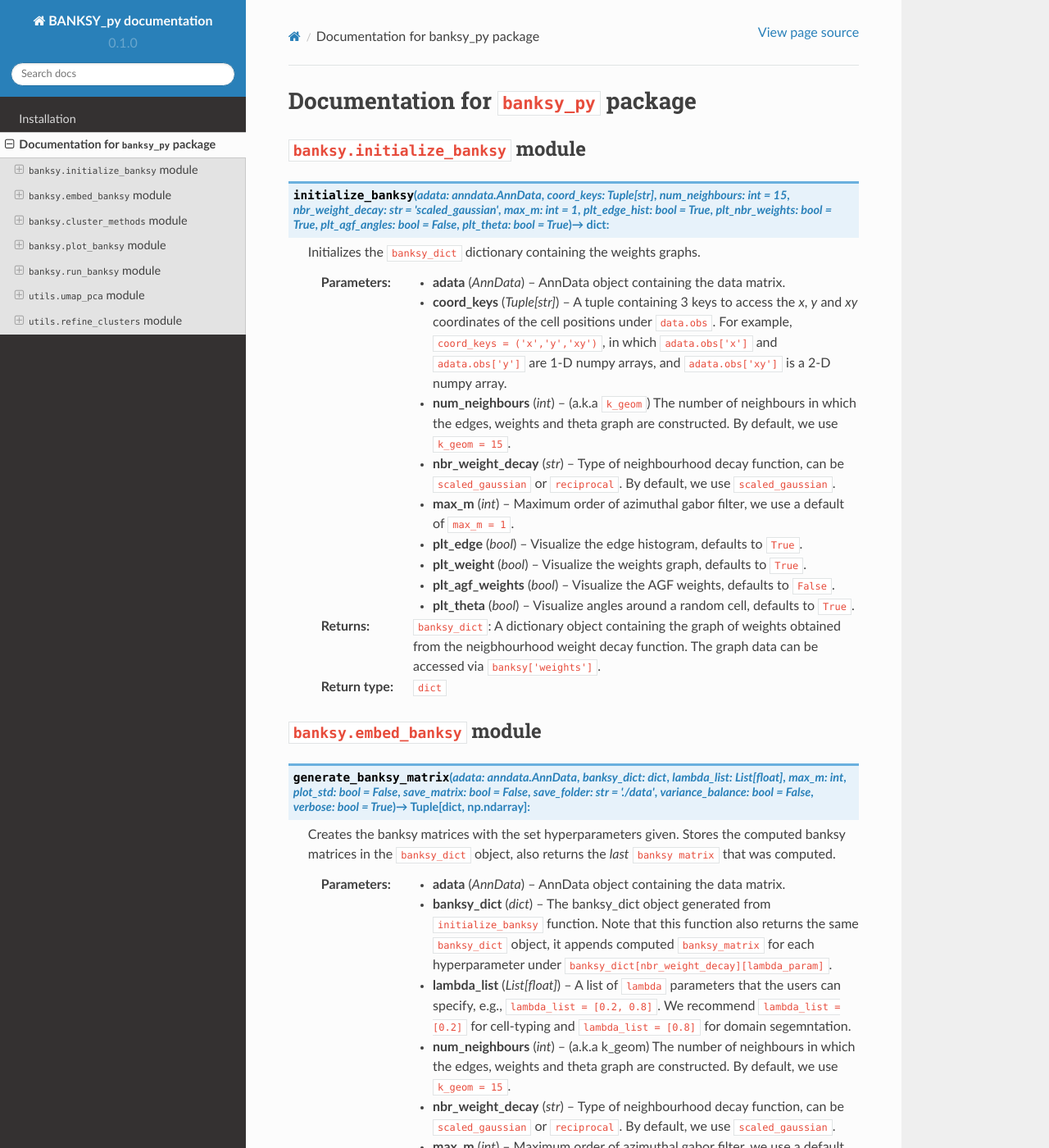
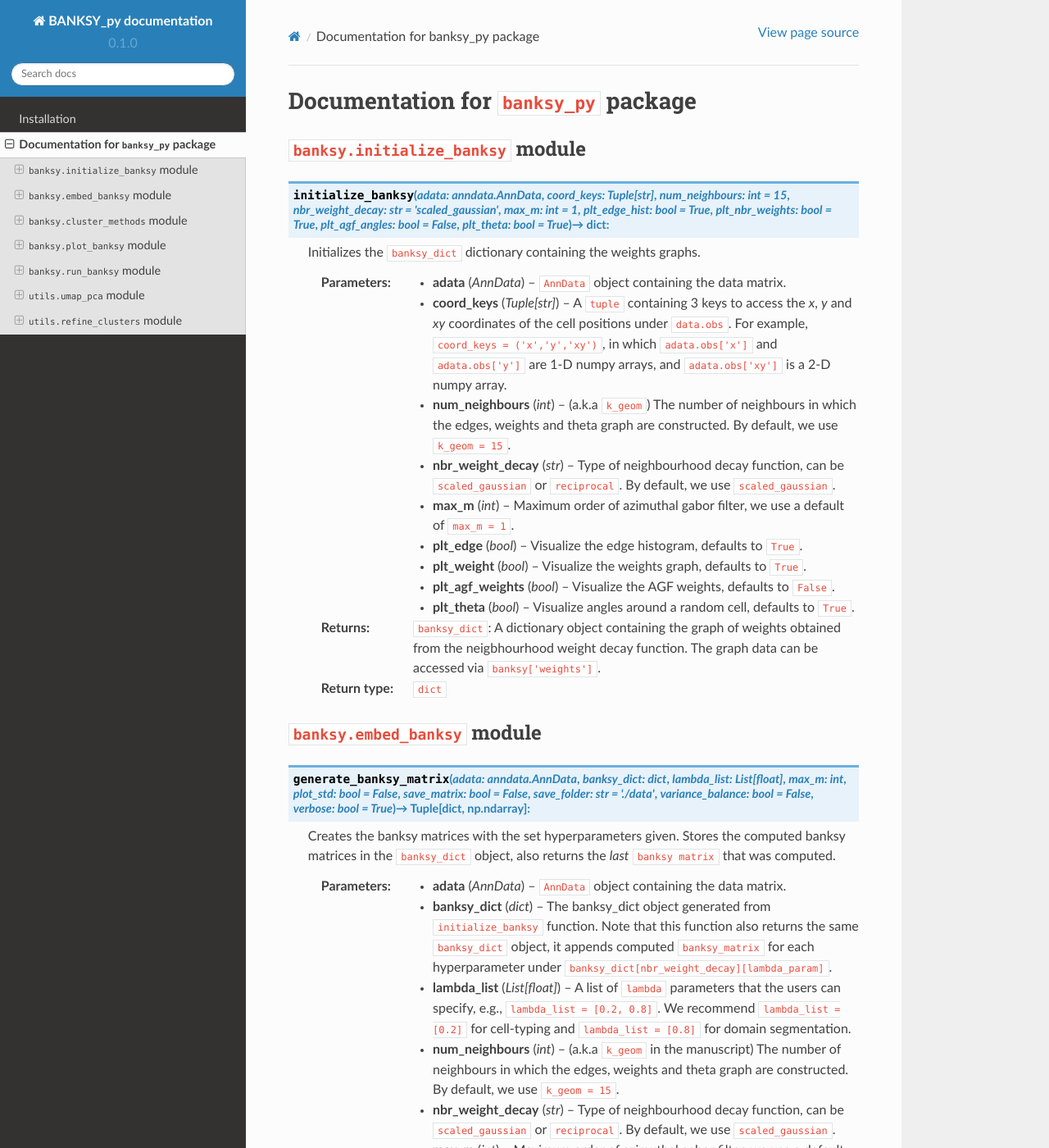
Before and after one commit to yifei-1021/read-the-docs, a Sphinx documentation site: the page built from docs/source/api.rst, in a window 1280 px wide and 1400 px high. Shown: the whole window at 82% size. Built offline with Sphinx 7.4.7 and the Read the Docs theme 2.0.0, drawn with Linux system fonts in a browser that asks for light colours; pages that are not in the unit, such as notebooks, are missing from menus; some of the changed text lies outside the part shown.

```diff
--- a/docs/source/api.rst
+++ b/docs/source/api.rst
@@ -8,8 +8,8 @@ Documentation for ``banksy_py`` package
 
    Initializes the ``banksy_dict`` dictionary containing the weights graphs.
 
-   :param AnnData adata: AnnData object containing the data matrix.
-   :param Tuple[str] coord_keys: A tuple containing 3 keys to access the `x`, `y` and `xy` coordinates of the cell positions under ``data.obs``. For example, ``coord_keys = ('x','y','xy')``, in which ``adata.obs['x']`` and ``adata.obs['y']`` are 1-D numpy arrays, and ``adata.obs['xy']`` is a 2-D numpy array.
+   :param AnnData adata: ``AnnData`` object containing the data matrix.
+   :param Tuple[str] coord_keys: A ``tuple`` containing 3 keys to access the `x`, `y` and `xy` coordinates of the cell positions under ``data.obs``. For example, ``coord_keys = ('x','y','xy')``, in which ``adata.obs['x']`` and ``adata.obs['y']`` are 1-D numpy arrays, and ``adata.obs['xy']`` is a 2-D numpy array.
    :param int num_neighbours: (a.k.a ``k_geom``) The number of neighbours in which the edges, weights and theta graph are constructed. By default, we use ``k_geom = 15``.
    :param str nbr_weight_decay: Type of neighbourhood decay function, can be ``scaled_gaussian`` or ``reciprocal``. By default, we use ``scaled_gaussian``.
    :param int max_m: Maximum order of azimuthal gabor filter, we use a default of ``max_m = 1``.
@@ -29,10 +29,10 @@ Documentation for ``banksy_py`` package
 
    Creates the banksy matrices with the set hyperparameters given. Stores the computed banksy matrices in the ``banksy_dict`` object, also returns the *last* ``banksy matrix`` that was computed.
 
-   :param AnnData adata: AnnData object containing the data matrix.
+   :param AnnData adata: ``AnnData`` object containing the data matrix.
    :param dict banksy_dict: The banksy_dict object generated from ``initialize_banksy`` function. Note that this function also returns the same ``banksy_dict`` object, it appends computed ``banksy_matrix`` for each hyperparameter under ``banksy_dict[nbr_weight_decay][lambda_param]``.
-   :param List[float] lambda_list: A list of ``lambda`` parameters that the users can specify, e.g., ``lambda_list = [0.2, 0.8]``. We recommend ``lambda_list = [0.2]`` for cell-typing and ``lambda_list = [0.8]`` for domain segemntation.
-   :param int num_neighbours: (a.k.a k_geom) The number of neighbours in which the edges, weights and theta graph are constructed. By default, we use ``k_geom = 15``.
+   :param List[float] lambda_list: A list of ``lambda`` parameters that the users can specify, e.g., ``lambda_list = [0.2, 0.8]``. We recommend ``lambda_list = [0.2]`` for cell-typing and ``lambda_list = [0.8]`` for domain segmentation.
+   :param int num_neighbours: (a.k.a ``k_geom`` in the manuscript) The number of neighbours in which the edges, weights and theta graph are constructed. By default, we use ``k_geom = 15``.
    :param str nbr_weight_decay: Type of neighbourhood decay function, can be ``scaled_gaussian`` or ``reciprocal``. By default, we use ``scaled_gaussian``.
    :param int max_m: Maximum order of azimuthal gabor filter, we use a default of ``max_m = 1``.
 
@@ -184,7 +185,7 @@ Documentation for ``banksy_py`` package
    Applies dimensionality reduction via ``PCA`` (which is used for clustering), optionally applies ``UMAP`` to cluster the groups. Note that ``UMAP`` is used for visualization.
 
    :param dict banksy_dict: The processing dictionary containing info about the banksy matrices.
-   :param List[int] pca_dims: A list of integers which the PCA will reduce to. For example, specifying `pca_dims = [10,20]` will generate two sets of reduced `pca_embeddings` which can be accessed by first retreiving the adata object: ``adata = banksy_dict[{nbr_weight_decay}][{lambda_param}]["adata"]``. Then taking the pca embedding from ``pca_embeddings = adata.obsm[reduced_pc_{pca_dim}]``. Defaults to ``[20]``
+   :param List[int] pca_dims: A list of integers which the PCA will reduce to. For example, specifying ``pca_dims = [10,20]`` will generate two sets of reduced `pca_embeddings` which can be accessed by first retreiving the adata object: ``adata = banksy_dict[{nbr_weight_decay}][{lambda_param}][{adata}]``. Then taking the pca embedding from ``pca_embeddings = adata.obsm[reduced_pc_{pca_dim}]``. Defaults to ``[20]``
    :param bool plt_remaining_var: Generate a scree plot of remaining variance. Defaults to ``False``.
    :param bool add_umap: Whether to apply ``UMAP`` for visualization later. Note this is required for plotting the ``full-figure`` option used in ``plot_results``.
 
```
Also changed, not shown: other parts of docs/source/api.rst (+16 -15 lines).
